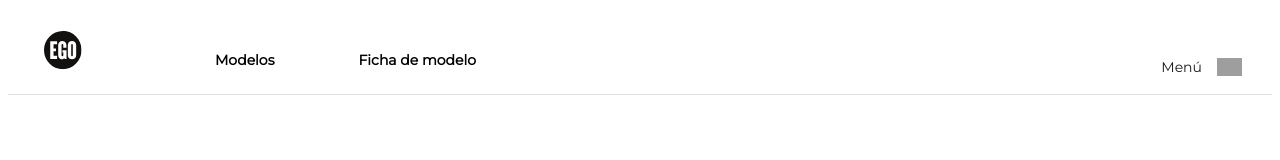
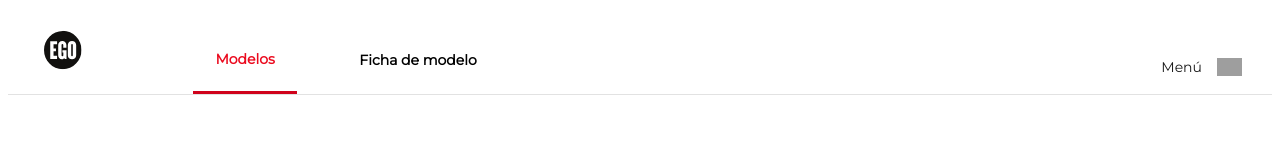
Before and after one commit to SebastianDelescabe/AgenciaEgoChallenge, a React (Create React App) app: page / in a window 1280 px wide. Shown: the top 160 px of the page. Built offline with nearby package versions, Linux system fonts and the light colour scheme; no server answers; grey boxes are pictures that could not be loaded.

Commit message:
estados manejados por use context para el active

```diff
--- a/src/App.js
+++ b/src/App.js
@@ -1,11 +1,35 @@
-import React from 'react'
+import React, { useEffect, useState } from 'react'
 import { Home, Navbar, Detail } from './components';
 import { Route, Routes } from 'react-router-dom';
+import { getInfo } from './helpers/index'
+import { CarsContext } from './helpers';
 import './App.css';
 import 'animate.css'
 
 function App() {
+
+  const [cars, setCars] = useState([]);
+  const [isActive, setActive] = useState("models");
+
+  useEffect(() => {
+    console.log('hola');
+    getInfo()
+      .then((response) => {
+        setCars(response)
+      })
+      .catch(error => {
+        console.log(error)
+      })
+  }, [])
+
+
   return (
+    <CarsContext.Provider value={{
+      cars,
+      setCars,
+      isActive,
+      setActive
+    }}>
       <div className='App'>
         <Navbar />
         <Routes>
@@ -13,6 +37,8 @@ function App() {
           <Route path='/detalle/:id' element={<Detail />} />
         </Routes>
       </div>
+    </CarsContext.Provider>
+
   );
 }
 
--- a/src/components/CarCard/CarCard.jsx
+++ b/src/components/CarCard/CarCard.jsx
@@ -1,10 +1,14 @@
-import React, { useState } from 'react'
-import { buttonDetail } from '../../assets'
-import { Link } from 'react-router-dom'
-import './CarCard.css'
+import React, { memo, useContext, useState } from 'react';
+import { NavLink } from 'react-router-dom';
+import { buttonDetail } from '../../assets';
+import { CarsContext } from '../../helpers';
+import './CarCard.css';
 
-const CarCard = ({ data }) => {
+
+const CarCard = memo(({ data }) => {
     const [mouseIn, setMouseIn] = useState(false)
+
+    const { setActive } = useContext(CarsContext)
 
     return (
         <div className='car__container'>
@@ -19,13 +23,13 @@ const CarCard = ({ data }) => {
                 <img className='car__image' src={data.thumbnail} alt="Not Found" />
                 {
                     mouseIn &&
-                    <Link to={`/detalle/${data.id}`}>
-                        <img className='car__buttonDetail' src={buttonDetail} alt="buttonDetail" />
-                    </Link>
+                    <NavLink to={`/detalle/${data.id}`}>
+                        <img className='car__buttonDetail' src={buttonDetail} alt="buttonDetail" onClick={() => setActive('detail')} />
+                    </NavLink>
                 }
             </div>
         </div>
     )
-}
+})
 
 export default CarCard
--- a/src/components/Filters/Filters.jsx
+++ b/src/components/Filters/Filters.jsx
@@ -1,15 +1,18 @@
-import React, { useState } from 'react';
+import React, { useContext, useState } from 'react';
 import { filterCars } from '../../helpers/index';
 import { colapseArrow, dropDownArrow } from '../../assets/';
+import { CarsContext } from '../../helpers/CarsContext';
 import './Filters.css'
 
-const Filters = ({ setCars }) => {
+const Filters = () => {
 
   const [filterMenu, setFilterMenu] = useState(false)
 
+  const {cars,setCars} = useContext(CarsContext)
+
   const handleOnClick = async (e) => {
     const filter = e.currentTarget.innerText;
-    const filterData = await filterCars(filter)
+    const filterData = await filterCars(filter,cars)
     setCars(filterData)
     setFilterMenu(false)
   }
--- a/src/components/Home/Home.jsx
+++ b/src/components/Home/Home.jsx
@@ -1,31 +1,24 @@
-import React, { useEffect, useState } from 'react'
+import React, { useContext, useState } from 'react'
 import { colapseArrow, dropDownArrow } from '../../assets';
-import { getInfo, orderCars } from '../../helpers/index'
 import { CarCard, Filters } from '../index'
+import { CarsContext, orderCars } from '../../helpers';
+
 import './Home.css'
 
 const Home = () => {
 
-  const [cars, setCars] = useState([]);
+  const { cars, setCars } = useContext(CarsContext)
 
+  // ****Orders****
   const [menuOrder, setMenuOrder] = useState(false);
-
-  useEffect(() => {
-    getInfo()
-      .then((response) => {
-        setCars(response)
-      })
-      .catch(error => {
-        console.log(error)
-      })
-  }, [setCars])
 
   const handleOrder = async (e) => {
     const order = e.currentTarget.getAttribute('name');
     const orderedCars = await orderCars(order, cars)
+    setMenuOrder(false)
     setCars(orderedCars)
-    setMenuOrder(false)
   }
+  // ----------
 
   return (
     <div className='home animate__animated animate__fadeIn'>
@@ -33,8 +26,9 @@ const Home = () => {
         <span>Descubrí todos los modelos</span>
       </div>
       <div className='home__filterOrder'>
-          <Filters setCars={setCars} />
-          {/* ----------Orders--------- */}
+        <Filters />
+        {/* // ****Orders**** */}
+
         <div className='order'>
           <span onClick={() => setMenuOrder(!menuOrder)}>Ordenar por</span>
           {
@@ -47,21 +41,22 @@ const Home = () => {
             menuOrder && (
               <div>
                 <div className='order__container'>
-                    <span onClick={(e) => handleOrder(e)} name='nothing'>Nada</span>
-                    <span onClick={(e) => handleOrder(e)} name='cheapCars'>De <b> menor </b> a <b> mayor </b> precio</span>
-                    <span onClick={(e) => handleOrder(e)} name='expensiveCars'>De <b> mayor </b> a <b> menor </b> precio</span>
-                    <span onClick={(e) => handleOrder(e)} name='newCars'>Más <b> nuevos </b> primero</span>
-                    <span onClick={(e) => handleOrder(e)} name='oldCards'>Más <b> viejos </b> primero</span>
+                  <span onClick={handleOrder} name='nothing'>Nada</span>
+                  <span onClick={handleOrder} name='cheapCars'>De <b> menor </b> a <b> mayor </b> precio</span>
+                  <span onClick={handleOrder} name='expensiveCars'>De <b> mayor </b> a <b> menor </b> precio</span>
+                  <span onClick={handleOrder} name='newCars'>Más <b> nuevos </b> primero</span>
+                  <span onClick={handleOrder} name='oldCards'>Más <b> viejos </b> primero</span>
                 </div>
               </div>
             )
           }
         </div>
+        {/* // ---------- */}
       </div>
       <div className='home__line' />
       <div className='home__cars'>
         {
-            cars && cars.map(car => (
+          cars.map(car => (
             <CarCard key={car.id} data={car} />
           ))
         }
--- a/src/components/Navbar/Navbar.css
+++ b/src/components/Navbar/Navbar.css
@@ -37,10 +37,15 @@
     border-bottom: 4px solid #d0021b;
 } */
 
-.navbar__section-models:hover,
-.navbar__section-detail:hover {
+.navbar__section-active {
+    cursor: pointer;
+    padding: 1.4rem;
+    margin: 0 0 20px 40px;
+    font-size: 14px;
+    font-weight: 600;
+
     color: #eb0a1e;
-    border-bottom: 4px solid #d0021b;
+    border-bottom: 3px solid #d0021b;
 }
 
 .navbar__button {
--- a/src/components/Navbar/Navbar.jsx
+++ b/src/components/Navbar/Navbar.jsx
@@ -1,25 +1,35 @@
-import React, { useState } from 'react';
+import React, { useContext, useState } from 'react';
 import { NavLink } from 'react-router-dom';
 import { logo, gray, fill } from '../../assets/index';
+import { CarsContext } from '../../helpers';
 import './Navbar.css';
 
 const Navbar = () => {
     const [openMenu, setOpenMenu] = useState(false);
+    const { isActive, setActive } = useContext(CarsContext)
 
     return (
         <>
             <nav className='navbar'>
                 <div className='navbar__logo'>
                     <NavLink to='/' style={{ textDecoration: 'none' }}>
-                        <img src={logo} alt="app logo" />
+                        <img onClick={() => setActive("models")} src={logo} alt="app logo" />
                     </NavLink>
                 </div>
                 <div>
                     <NavLink to='/' style={{ textDecoration: 'none' }} >
-                        <span  className='navbar__section-models' >Modelos</span>
+                        <span
+                            className={` ${isActive === "models" ? 'navbar__section-active ' : 'navbar__section-models'}`}
+                            onClick={() => setActive("models")}
+                        >
+                            Modelos</span>
                     </NavLink>
                     <NavLink to='/detalle/1' style={{ textDecoration: 'none' }} >
-                        <span className='navbar__section-detail'>Ficha de modelo</span>
+                        <span
+                            className={`${isActive === "detail" ? 'navbar__section-active' : 'navbar__section-detail'}`}
+                            onClick={() => setActive("detail")}
+                        >
+                            Ficha de modelo</span>
                     </NavLink>
 
                 </div>
--- /dev/null
+++ b/src/helpers/CarsContext.js
@@ -0,0 +1,3 @@
+import { createContext } from "react";
+
+export const CarsContext = createContext(null);
--- a/src/helpers/index.js
+++ b/src/helpers/index.js
@@ -2,10 +2,12 @@ import { filterCars } from "./filterCars";
 import { getInfo } from "./getInfo";
 import { orderCars } from "./orderCars";
 import { getInfoById } from './getInfoById'
+import { CarsContext } from "./CarsContext";
 
 export {
     filterCars,
     getInfo,
     orderCars,
-    getInfoById
+    getInfoById,
+    CarsContext
 }
--- a/src/index.js
+++ b/src/index.js
@@ -5,10 +5,10 @@ import App from './App';
 import { BrowserRouter } from 'react-router-dom';
 
 const root = ReactDOM.createRoot(document.getElementById('root'));
+
 root.render(
-  <React.StrictMode>
     <BrowserRouter>
-      <App />
+        <App />
     </BrowserRouter>
-  </React.StrictMode>
+
 );
```
Lines whose indentation alone changed are shown as unchanged.
